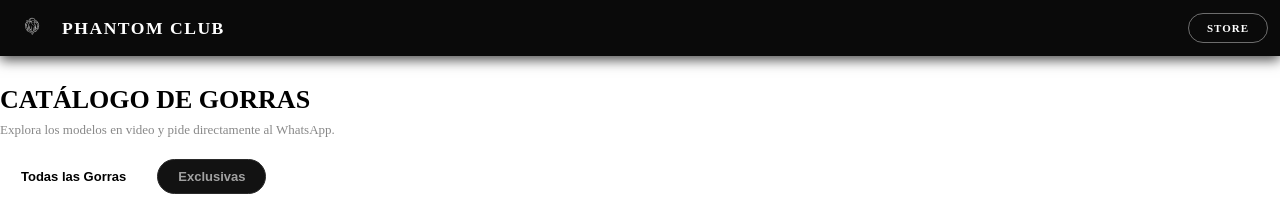
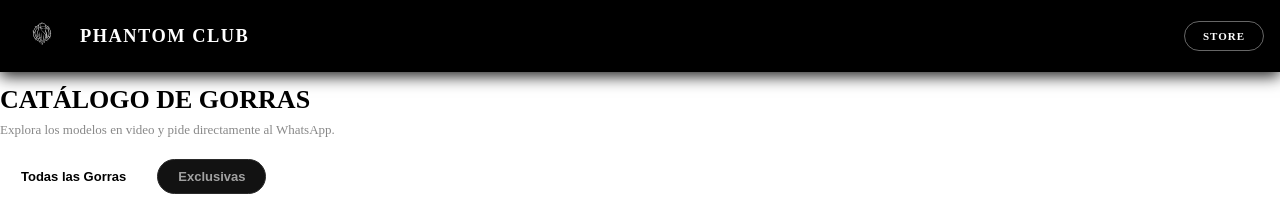
Before and after one commit to PhantomClubStyle/PhantomClub, a plain HTML site: page index.html in a window 1280 px wide. Shown: the top 197 px of the page. Drawn offline with Linux system fonts and the light colour scheme.

Commit message:
Update index.html

```diff
--- a/index.html
+++ b/index.html
@@ -20,44 +20,40 @@
   top: 0 !important;
   left: 0 !important;
   width: 100% !important;
-  background-color: #0a0a0a !important;
+  background-color: #000000 !important; /* Fondo negro puro */
   z-index: 99999 !important;
   display: flex !important;
   justify-content: space-between !important;
   align-items: center !important;
-  padding: 8px 12px !important;
+  padding: 10px 16px !important;
   box-sizing: border-box !important;
-  box-shadow: 0 4px 12px rgba(0, 0, 0, 0.7) !important;
-  max-width: 100% !important;
+  box-shadow: 0 4px 15px rgba(0, 0, 0, 0.9) !important;
+}
+
+.brand-container {
+  display: flex !important;
+  align-items: center !important;
+  gap: 12px !important;
+}
+
+/* Logo más grande */
+.navbar img, .navbar svg, .brand-container img, .brand-container svg {
+  height: 52px !important; /* Subimos el tamaño */
+  width: auto !important;
+}
+
+.brand-container span, .navbar h1, .navbar .brand-title {
+  font-size: 1.15rem !important;
+  font-weight: bold !important;
+  white-space: nowrap !important;
+  color: #ffffff !important;
   margin: 0 !important;
 }
 
-/* Contenedor del Logo y el Texto para alinearlos a la izquierda */
-.brand-container {
-  display: flex !important;
-  align-items: center !important;
-  gap: 10px !important;
+body {
+  padding-top: 75px !important;
 }
 
-/* Tamaño del logo para que no sea muy gigante */
-.navbar img, .navbar svg {
-  height: 40px !important;
-  width: auto !important;
-}
-
-/* Texto PHANTOM CLUB en una sola línea */
-.navbar h1, .navbar .brand-title, .brand-container span {
-  font-size: 1.1rem !important;
-  font-weight: bold !important;
-  white-space: nowrap !important;
-  margin: 0 !important;
-  color: #ffffff !important;
-}
-
-/* Ajusta el espacio para que la página no quede tapada muy abajo */
-body {
-  padding-top: 65px !important;
-}
 
 
     .brand-container svg {
```
